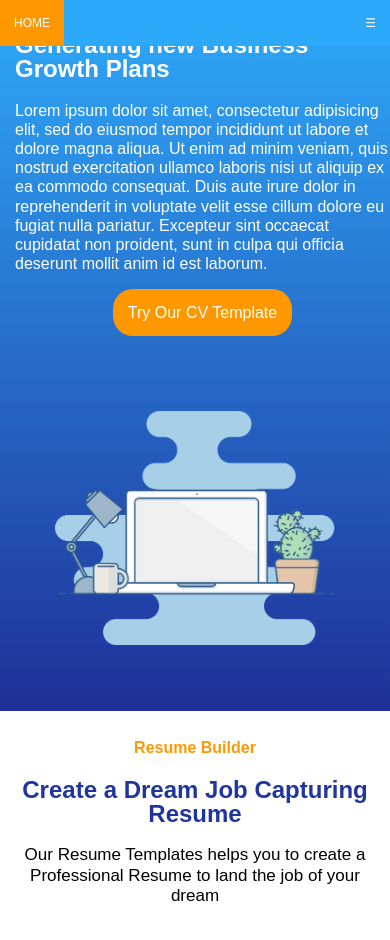
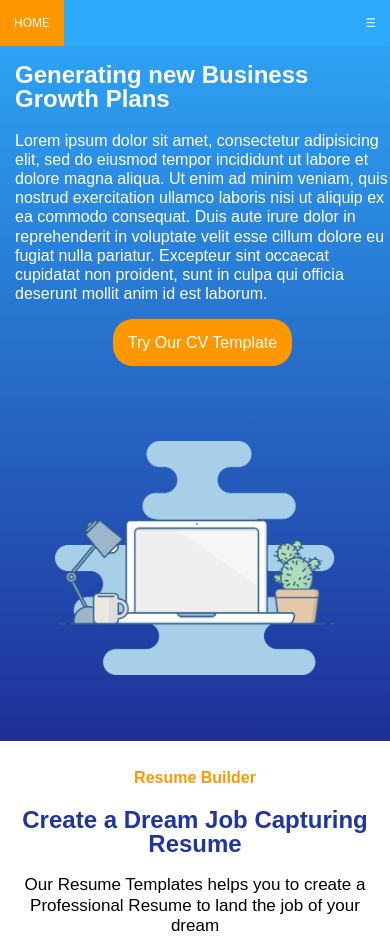
Before and after one commit to GOLDHONESTY/cvup, a plain HTML site: page index.html in a window 390 px wide. Shown: the top 940 px of the page. Drawn offline with nearby package versions, Linux system fonts and the light colour scheme; a script that the page names is missing.

Commit message:
Update styles.css

```diff
--- a/css/styles.css
+++ b/css/styles.css
@@ -873,6 +873,11 @@ div.rightsidecol img {
 	width: 280px;
 }
 
+
+div.leftsidecol{
+	margin-top: 30px;
+	}
+
 div.rightsidecol{
 	margin-left: 0px;
 	text-align: center;
```
